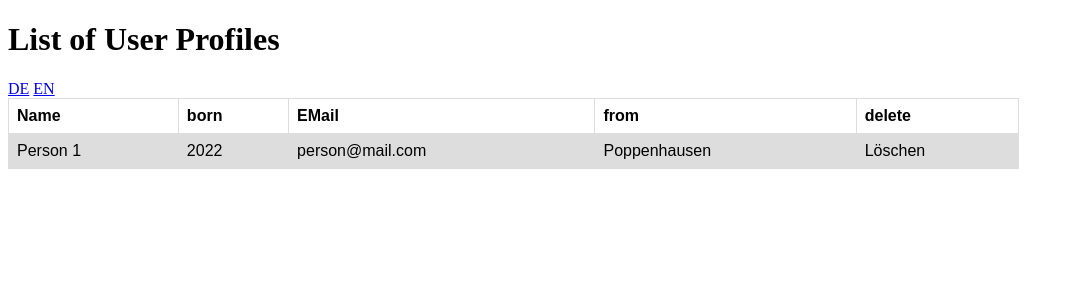
After one commit to cramba/2022_web, a Spring Boot app: page /benutzerprofil/liste in a window 1280 px wide. The commit adds this page. Shown: the top 300 px of the page, without its empty margins (0-1074 px from the left). Run offline with Spring Boot 4, Linux system fonts and the light colour scheme; the project's own start-up code is not run, and a stand-in starts its controllers and pages.

Commit message:
Blatt 5 Aufgabe 1 - 4

```diff
--- a/src/main/java/de/hsrm/mi/web/projekt/benutzerprofil/BenutzerprofilController.java
+++ b/src/main/java/de/hsrm/mi/web/projekt/benutzerprofil/BenutzerprofilController.java
@@ -22,6 +22,7 @@ import org.springframework.web.bind.annotation.SessionAttributes;
 @SessionAttributes(names = {"profil"})
 public class BenutzerprofilController {
     private BenutzerprofilServiceImpl benutzerprofilService;
+
     Validator vali;
     Logger logger = LoggerFactory.getLogger(BenutzerprofilController.class);
 
@@ -68,6 +69,11 @@ public class BenutzerprofilController {
         return "/benutzerprofil/profileditor";
     }
 
+    @GetMapping("/benutzerprofil/liste")
+    public String liste_get(Model m){
+        return "/benutzerprofil/liste";
+    }
+
     @PostMapping("/benutzerprofil/bearbeiten")
     public String postForm(@Valid @ModelAttribute("profil") BenutzerProfil profil, BindingResult result){
         if(result.hasErrors()){
--- a/src/main/resources/messages.properties
+++ b/src/main/resources/messages.properties
@@ -1,14 +1,32 @@
-profile=User profile DEFAULT
-data=Your data
-name=Name
-date=Date of birth
-adress=Street address
-mail=EMail address
-color=Favorite color
-interests=Hobbies
-save=save
-cancel=cancel
-edit=edit
-editprofile=Edit user profile
-interestsseperated=Hobbies (comma-seperated list)
+profil.ihredaten=Your data
+profil.name=Name
+profil.geburtsdatum=Date of Birth
+profil.adresse=Street address
+profil.email=EMail address
+profil.lieblingsfarbe=Favourite colour
+profil.interessen=Hobbies
+profil.speichern=save
+profil.abbrechen=cancel
+profil.bearbeiten=edit
+profil.meinstandort=My Location
+profilansicht.title=User Profile
+profilansicht.endsesseion=end session
+profilbearbeiten.title=Edit user profile
+profilbearbeiten.interessen=Hobbies (comma-seperated list)
+profilliste.title=List of User Profiles
+profilliste.tab.name=Name
+profilliste.tab.geburtsdatum=born
+profilliste.tab.email=EMail
+profilliste.tab.adresse=from
+profilliste.tab.loeschen=delete
+profil.angebote.titel=Offerings
+profil.angebote.anlegen=new
+angebotsliste.titel=Your Offerings
+angebot.editor.title=Edit Offerings
+angebot.editor.beschreibung=Description
+angebot.editor.mindestpreis=Minimum price
+angebot.editor.ablaufzeitpungt=End of offer
+angebot.editor.abholort=Pick-up location
+angebot.editor.speichern=save
+
 bunt.fehler=Color ist not Colorful enough
--- a/src/main/resources/messages_de.properties
+++ b/src/main/resources/messages_de.properties
@@ -1,14 +1,32 @@
-profile=Benutzerprofil
-data=Ihre Daten
-name=Name
-date=Geburtsdatum
-adress=Anschrift
-mail=Digitale Postanschrift
-color=Lieblingsfarbe
-interests=Hobbies
-save=abspeichern
-cancel=abbrechen
-edit=bearbeiten
-editprofile=Benutzerprofil bearbeiten
-interestsseperated=Hobbies (durch Komma getrennt)
+profil.ihredaten=Ihre Daten
+profil.name=Name
+profil.geburtsdatum=Geburtsdatum
+profil.adresse=Anschrift
+profil.email=Digitale Postanschrift
+profil.lieblingsfarbe=Lieblingsfarbe
+profil.interessen=Hobbies
+profil.speichern=abspeichern
+profil.abbrechen=abbrechen
+profil.bearbeiten=bearbeiten
+profil.meinstandort=Mein Standort
+profilansicht.title=Benutzerprofil
+profilansicht.endsesseion=Sitzung beenden
+profilbearbeiten.title=Benutzerprofil bearbeiten
+profilbearbeiten.interessen=Hobbies (durch Komma getrennt)
+profilliste.title=Benutzerprofil-Liste
+profilliste.tab.name=Name
+profilliste.tab.geburtsdatum=Geb.
+profilliste.tab.email=EPost
+profilliste.tab.adresse=aus
+profilliste.tab.loeschen=löschen
+profil.angebote.titel=Angebote
+profil.angebote.anlegen=neu
+angebotsliste.titel=Ihre Angebote
+angebot.editor.title=Angebot bearbeiten
+angebot.editor.beschreibung=Beschreibung
+angebot.editor.mindestpreis=Mindestpreis
+angebot.editor.ablaufzeitpungt=Angebotsende
+angebot.editor.abholort=Abholort
+angebot.editor.speichern=speichern
+
 bunt.fehler=Farbe ist nicht Bunt genug
--- a/src/main/resources/messages_en.properties
+++ b/src/main/resources/messages_en.properties
@@ -1,14 +1,32 @@
-profile=User profile
-data=Your data
-name=Name
-date=Date of birth
-adress=Street address
-mail=EMail address
-color=Favourite colour
-interests=Hobbies
-save=save
-cancel=cancel
-edit=edit
-editprofile=Edit user profile
-interestsseperated=Hobbies (comma-seperated list)
+profil.ihredaten=Your data
+profil.name=Name
+profil.geburtsdatum=Date of Birth
+profil.adresse=Street address
+profil.email=EMail address
+profil.lieblingsfarbe=Favourite colour
+profil.interessen=Hobbies
+profil.speichern=save
+profil.abbrechen=cancel
+profil.bearbeiten=edit
+profil.meinstandort=My Location
+profilansicht.title=User Profile
+profilansicht.endsesseion=end session
+profilbearbeiten.title=Edit user profile
+profilbearbeiten.interessen=Hobbies (comma-seperated list)
+profilliste.title=List of User Profiles
+profilliste.tab.name=Name
+profilliste.tab.geburtsdatum=born
+profilliste.tab.email=EMail
+profilliste.tab.adresse=from
+profilliste.tab.loeschen=delete
+profil.angebote.titel=Offerings
+profil.angebote.anlegen=new
+angebotsliste.titel=Your Offerings
+angebot.editor.title=Edit Offerings
+angebot.editor.beschreibung=Description
+angebot.editor.mindestpreis=Minimum price
+angebot.editor.ablaufzeitpungt=End of offer
+angebot.editor.abholort=Pick-up location
+angebot.editor.speichern=save
+
 bunt.fehler=Color ist not Colorful enough
--- /dev/null
+++ b/src/main/resources/templates/benutzerprofil/liste.html
@@ -0,0 +1,52 @@
+<!DOCTYPE html>
+<html xmlns="http://www.w3.org/1999/xhtml" xmlns:th="http://www.thymeleaf.org">
+<head>
+    <meta charset="UTF-8">
+    <meta http-equiv="X-UA-Compatible" content="IE=edge">
+    <meta name="viewport" content="width=device-width, initial-scale=1.0">
+    <title>Benutzerprofil-Liste</title>
+
+    <style>
+        table {
+          font-family: arial, sans-serif;
+          border-collapse: collapse;
+          width: 80%;
+        }
+
+        td, th {
+          border: 1px solid #dddddd;
+          text-align: left;
+          padding: 8px;
+        }
+
+        tr:nth-child(even) {
+          background-color: #dddddd;
+        }
+        </style>
+
+</head>
+<body>
+    <h1 th:text="#{profilliste.title}">Benutzerprofil-Liste</h1>
+    <a th:href="@{?sprache=de}">DE</a>
+    <a th:href="@{?sprache=en}">EN</a>
+
+    <table>
+        <tr>
+            <th th:text="#{profilliste.tab.name}">Name</th>
+            <th th:text="#{profilliste.tab.geburtsdatum}">Geb.</th>
+            <th th:text="#{profilliste.tab.email}">EPost</th>
+            <th th:text="#{profilliste.tab.adresse}">aus</th>
+            <th th:text="#{profilliste.tab.loeschen}">löschen</th>
+        </tr>
+        <tr>
+            <td>Person 1</td>
+            <td>2022</td>
+            <td>person@mail.com</td>
+            <td>Poppenhausen</td>
+            <td>Löschen</td>
+        </tr>
+    </table>
+
+
+</body>
+</html>
```
Also changed, not shown: src/main/java/de/hsrm/mi/web/projekt/benutzerprofil/BenutzerprofilServiceImpl.java (+4 -4 lines), src/main/resources/templates/benutzerprofil/profilansicht.html (+10 -9 lines), src/main/resources/templates/benutzerprofil/profileditor.html (+10 -10 lines), 3 other files.
